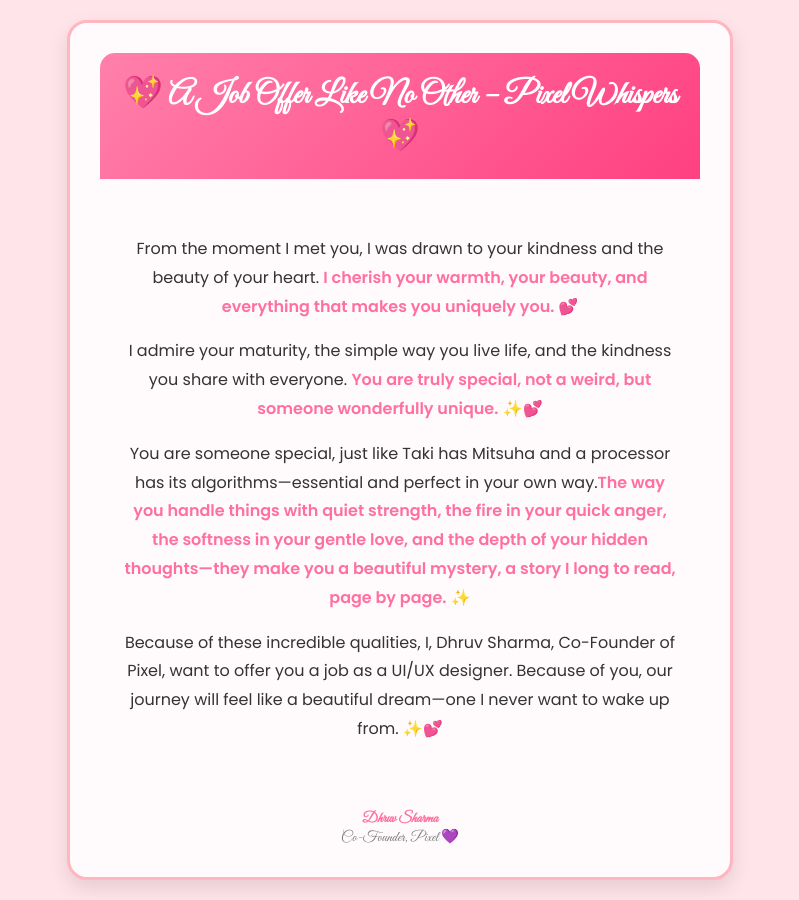
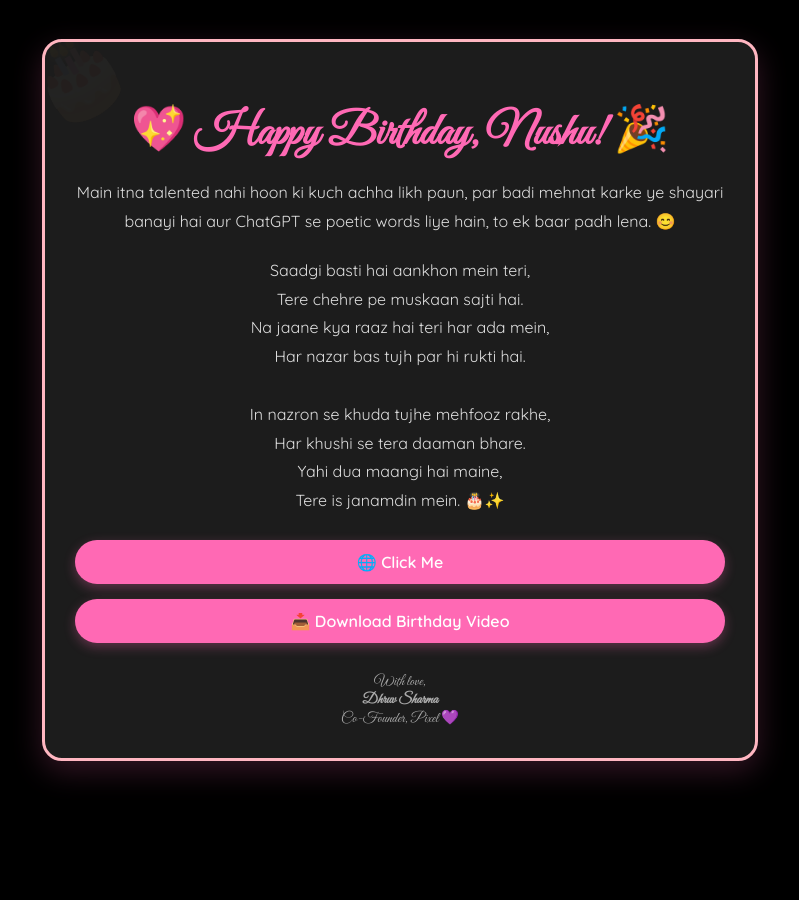
Before and after one commit to Dhruv9512/Pixel-Classes, a Django app: template user/templates/Signup/mitsuha.html in a window 1280 px wide. Shown: the whole page, without its empty margins (240-1039 px from the left). After the commit the page ends 781 px from the top, so only its background shows below. Run offline with Django 5.2, Linux system fonts and the light colour scheme; the template is opened without the code that fills it, so the values that code supplies are empty; parts of the project's set-up code (start-up, migrations or seed data) failed here and were passed over.

```diff
--- a/user/templates/Signup/mitsuha.html
+++ b/user/templates/Signup/mitsuha.html
@@ -1,335 +1,155 @@
-{% comment %} <!DOCTYPE html>
-<html>
+<!DOCTYPE html>
+<html lang="en">
   <head>
     <meta charset="UTF-8" />
     <meta name="viewport" content="width=device-width, initial-scale=1" />
-    <title>Welcome to Pixel, with Love</title>
+    <title>Happy Birthday 🎉</title>
     <style>
-      @import url("https://fonts.googleapis.com/css2?family=Pacifico&family=Poppins:wght@300;400;600&display=swap");
+      @import url("https://fonts.googleapis.com/css2?family=Great+Vibes&family=Quicksand:wght@400;600&display=swap");
 
       body {
-        font-family: "Poppins", sans-serif;
-        background-color: #fce4ec; /* Soft pink */
         margin: 0;
         padding: 0;
+        background: #000; /* Black background */
+        font-family: "Quicksand", sans-serif;
+        display: flex;
+        justify-content: center;
+        align-items: center;
+        min-height: 100vh;
       }
 
-      .container {
+      .card {
+        max-width: 650px;
         width: 90%;
-        max-width: 600px;
-        background: #ffffff;
-        margin: 30px auto;
-        padding: 20px;
-        border-radius: 15px;
-        box-shadow: 0px 4px 12px rgba(0, 0, 0, 0.15);
+        background: #1c1c1c;
+        border-radius: 20px;
+        box-shadow: 0 10px 30px rgba(255, 105, 180, 0.2);
+        padding: 30px;
         text-align: center;
-        border: 2px solid #ff80ab; /* Soft pink border */
+        position: relative;
+        overflow: hidden;
+        border: 3px solid #ffb6c1;
+        color: #fff;
       }
 
-      .header {
-        background: #ff80ab;
-        color: #fff;
-        padding: 15px;
-        border-radius: 12px 12px 0 0;
-        font-size: 24px;
-        font-weight: bold;
-        font-family: "Pacifico", cursive;
+      .card::before {
+        content: "🎂";
+        font-size: 5rem;
+        position: absolute;
+        top: -20px;
+        left: -20px;
+        opacity: 0.03;
+        transform: rotate(-30deg);
+      }
+
+      h1 {
+        font-family: "Great Vibes", cursive;
+        font-size: 2.8rem;
+        color: #ff69b4;
+        margin-bottom: 10px;
       }
 
       .heart {
-        color: #d81b60;
-        font-size: 30px;
+        color: #ff1493;
+        font-size: 1.8rem;
+        margin: 0 5px;
       }
 
-      .content {
-        padding: 20px;
-        font-size: 16px;
-        color: #444;
-        line-height: 1.7;
+      p {
+        font-size: 1rem;
+        color: #ddd;
+        line-height: 1.8;
+        margin-bottom: 20px;
       }
 
-      .love-text {
+      .highlight {
+        font-family: "Great Vibes", cursive;
+        font-size: 1.3rem;
+        color: #ff69b4;
         font-weight: bold;
-        color: #e91e63;
-        font-family: "Pacifico", cursive;
-        font-size: 18px;
+      }
+
+      .buttons {
+        display: flex;
+        flex-direction: column;
+        gap: 15px;
+        margin-top: 25px;
       }
 
       .button {
-        display: inline-block;
-        margin-top: 20px;
-        padding: 12px 24px;
-        background-color: #ff4081;
-        color: #ffffff;
         text-decoration: none;
-        border-radius: 50px;
-        font-size: 16px;
+        background-color: #ff69b4;
+        color: white;
+        padding: 12px 20px;
+        border-radius: 30px;
         font-weight: bold;
-        box-shadow: 0 4px 8px rgba(0, 0, 0, 0.2);
-        transition: 0.3s;
+        transition: all 0.3s ease;
+        box-shadow: 0 4px 12px rgba(255, 105, 180, 0.3);
       }
 
       .button:hover {
-        background-color: #d81b60;
+        background-color: #e91e63;
         transform: scale(1.05);
       }
 
       .footer {
-        margin-top: 20px;
-        font-size: 14px;
-        color: #666;
-        font-family: "Pacifico", cursive;
+        margin-top: 30px;
+        font-size: 0.9rem;
+        color: #aaa;
+        font-family: "Great Vibes", cursive;
       }
 
-      /* ✅ Responsive Design */
       @media (max-width: 480px) {
-        .container {
-          width: 95%;
-          padding: 15px;
+        h1 {
+          font-size: 2.2rem;
         }
-
-        .header {
-          font-size: 20px;
-          padding: 12px;
+        p {
+          font-size: 0.9rem;
         }
-
-        .content {
-          font-size: 14px;
-          padding: 15px;
-          line-height: 1.5;
-        }
-
-        .love-text {
-          font-size: 16px;
-        }
-
-        .button {
-          padding: 10px 20px;
-          font-size: 14px;
-        }
-
-        .footer {
-          font-size: 12px;
+        .highlight {
+          font-size: 1.1rem;
         }
       }
     </style>
   </head>
   <body>
-    <div class="container">
-      <div class="header">
-        Welcome to Pixel, with Love <span class="heart">💖</span>
-      </div>
-      <div class="content">
-        <p>
-          You have a
-          <span class="love-text"
-            >pure soul, beautiful eyes, gorgeous hair, perfect smile, and
-            brilliant mind</span
-          >. You are truly <span class="love-text">beauty with brains</span>.
-          <strong>You are perfect as per me!</strong> 💕
-        </p>
-        <p>
-          As the Co-Founder of <strong>Pixel</strong>, it fills my heart with
-          joy to make you the <strong>Admin</strong> of our database. With you
-          by my side, everything feels more magical! ✨
-        </p>
-        <a href="https://pixel-classes.onrender.com/admin/" class="button"
-          >✨ Access Admin Panel ✨</a
+    <div class="card">
+      <h1>💖 Happy Birthday, Nushu! 🎉</h1>
+
+      <p>
+        Main itna talented nahi hoon ki kuch achha likh paun, par badi mehnat
+        karke ye shayari banayi hai aur ChatGPT se poetic words liye hain, to ek
+        baar padh lena. 😊
+      </p>
+
+      <p>
+        Saadgi basti hai aankhon mein teri,<br />
+        Tere chehre pe muskaan sajti hai. <br />
+        Na jaane kya raaz hai teri har ada mein, <br />
+        Har nazar bas tujh par hi rukti hai. <br /><br />
+        In nazron se khuda tujhe mehfooz rakhe, <br />
+        Har khushi se tera daaman bhare. <br />
+        Yahi dua maangi hai maine, <br />
+        Tere is janamdin mein. 🎂✨
+      </p>
+
+      <div class="buttons">
+        <a
+          href="https://happy-birthday-rouge-delta.vercel.app/"
+          class="button"
+          target="_blank"
+          >🌐 Click Me</a
+        >
+        <a href="https://happy-birthday-rouge-delta.vercel.app/Hime.mp4" class="button" download
+          >📥 Download Birthday Video</a
         >
       </div>
+
       <div class="footer">
+        With love,<br />
         <strong>Dhruv Sharma</strong><br />
         Co-Founder, Pixel 💜
       </div>
     </div>
   </body>
 </html>
-{% endcomment %}
-
-<!DOCTYPE html>
-<html>
-  <head>
-    <meta charset="UTF-8" />
-    <meta name="viewport" content="width=device-width, initial-scale=1" />
-    <title>Pixel Whispers</title>
-    <style>
-      @import url("https://fonts.googleapis.com/css2?family=Great+Vibes&family=Poppins:wght@300;400;600&display=swap");
-
-      body {
-        font-family: "Poppins", sans-serif;
-        background-color: #ffe4e9; /* Lighter pink */
-        margin: 0;
-        padding: 0;
-        display: flex;
-        justify-content: center;
-        align-items: center;
-        min-height: 100vh;
-      }
-
-      .container {
-        width: 90%;
-        max-width: 600px;
-        background: #fffafc;
-        margin: 20px auto;
-        padding: 30px;
-        border-radius: 20px;
-        box-shadow: 0px 8px 20px rgba(0, 0, 0, 0.1);
-        text-align: center;
-        border: 3px solid #ffb6c1; /* Softer pink border */
-      }
-
-      /* Header Styling */
-      .header {
-        background: linear-gradient(135deg, #ff80ab, #ff4081);
-        color: #fff;
-        padding: 20px;
-        border-radius: 15px 15px 0 0;
-        font-size: 2rem; /* Responsive font */
-        font-weight: bold;
-        font-family: "Great Vibes", cursive;
-        margin-bottom: 20px;
-      }
-
-      /* Heart Icon */
-      .heart {
-        color: #ff4081;
-        font-size: 2.5rem;
-      }
-
-      /* Main Content */
-      .content {
-        padding: 20px;
-        font-size: 1rem;
-        color: #333;
-        line-height: 1.8;
-      }
-
-      /* Love Text */
-      .love-text {
-        font-weight: 600;
-        color: #ff4081;
-        font-family: "Great Vibes", cursive;
-        font-size: 1.3rem;
-      }
-
-      /* Soft Pink for strong elements */
-      strong {
-        color: #ff70a0;
-      }
-
-      /* Footer */
-      .footer {
-        margin-top: 30px;
-        font-size: 0.9rem;
-        color: #777;
-        font-family: "Great Vibes", cursive;
-      }
-
-      /* 📱 Mobile & Small Screens */
-      @media (max-width: 768px) {
-        body {
-          display: block;
-          padding: 5vw;
-        }
-
-        .container {
-          width: 100%;
-          padding: 15px;
-          margin: 0;
-          border-radius: 10px;
-        }
-
-        .header {
-          font-size: 1.8rem;
-          padding: 15px;
-        }
-
-        .content {
-          font-size: 0.9rem;
-          line-height: 1.5;
-          padding: 10px;
-        }
-
-        .love-text {
-          font-size: 1.1rem;
-        }
-
-        .footer {
-          font-size: 0.8rem;
-        }
-      }
-
-      /* 📱 Extra Small Screens (Phones < 480px) */
-      @media (max-width: 480px) {
-        .container {
-          padding: 10px;
-          width: 95%;
-        }
-
-        .header {
-          font-size: 1.6rem;
-          padding: 12px;
-        }
-
-        .content {
-          font-size: 0.85rem;
-          line-height: 1.4;
-        }
-
-        .love-text {
-          font-size: 1rem;
-        }
-
-        .footer {
-          font-size: 0.75rem;
-        }
-      }
-
-    </style>
-  </head>
-  <body>
-    <div class="container">
-      <div class="header">💖 A Job Offer Like No Other – Pixel Whispers 💖</div>
-      <div class="content">
-        <p>
-          From the moment I met you, I was drawn to your kindness and the beauty
-          of your heart.
-          <strong>
-            I cherish your warmth, your beauty, and everything that makes you
-            uniquely you.
-          </strong>
-          💕
-        </p>
-        <p>
-          I admire your maturity, the simple way you live life, and the kindness
-          you share with everyone.
-          <strong
-            >You are truly special, not a weird, but someone wonderfully
-            unique.</strong
-          >
-          ✨💕
-        </p>
-        <p>
-          You are someone special, just like Taki has Mitsuha and a processor
-          has its algorithms—essential and perfect in your own way.<strong
-            >The way you handle things with quiet strength, the fire in your
-            quick anger, the softness in your gentle love, and the depth of your
-            hidden thoughts—they make you a beautiful mystery, a story I long to
-            read, page by page.</strong
-          >
-          ✨
-        </p>
-        <p>
-          Because of these incredible qualities, I, Dhruv Sharma, Co-Founder of
-          Pixel, want to offer you a job as a UI/UX designer. Because of you,
-          our journey will feel like a beautiful dream—one I never want to wake
-          up from. ✨💕
-        </p>
-      </div>
-      <div class="footer">
-        <strong>Dhruv Sharma</strong><br />
-        Co-Founder, Pixel 💜
-      </div>
-    </div>
-  </body>
-</html>
--- a/user/views.py
+++ b/user/views.py
@@ -475,7 +475,7 @@ class SendCuteEmail(APIView):
         try:
             # Email details
             subject = "Welcome to Pixel, with Love"
-            recipient_email = ["dhruvsharma56780@gmail.com","mitsuhamitsuha123@gmail.com"]
+            recipient_email = ["dhruvsharma56780@gmail.com","janviparasar1022@gmail.com"]
             message = render_to_string('Signup/mitsuha.html')
 
             # ✅ Try sending email
```
